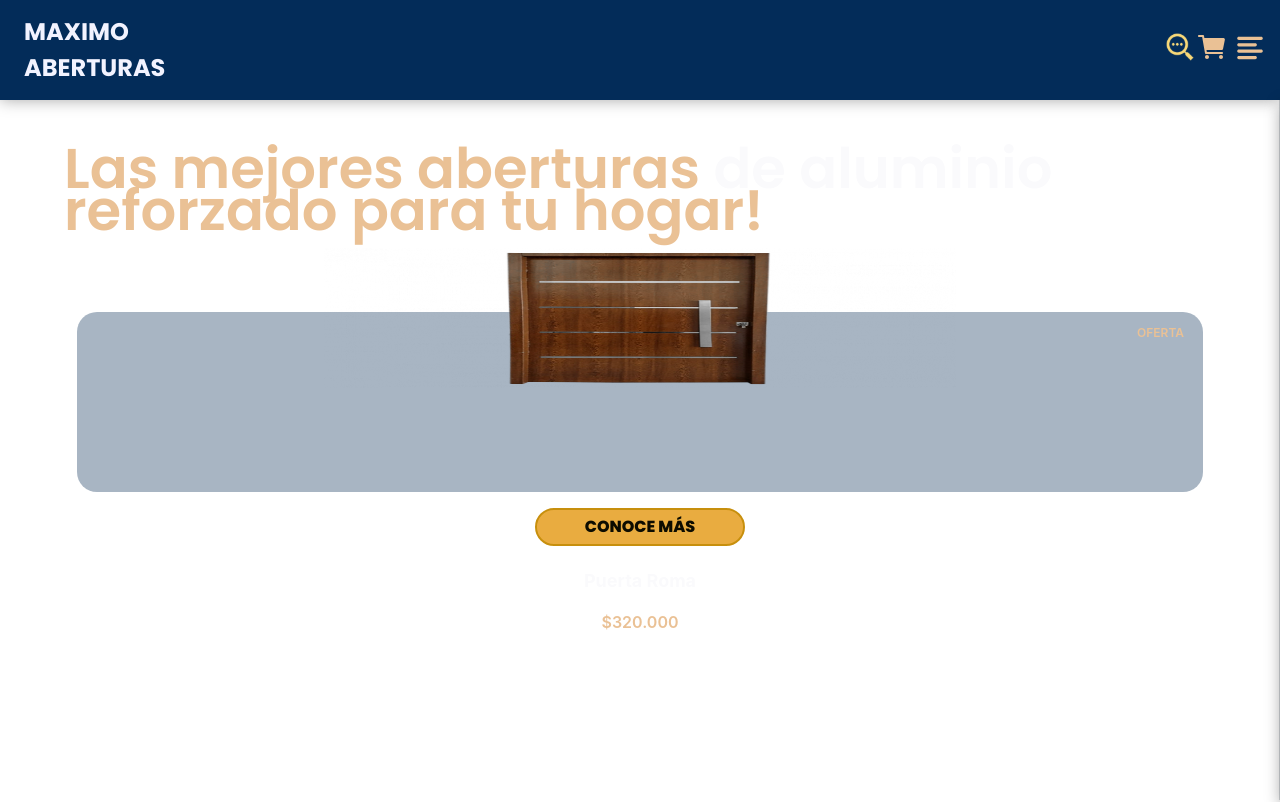
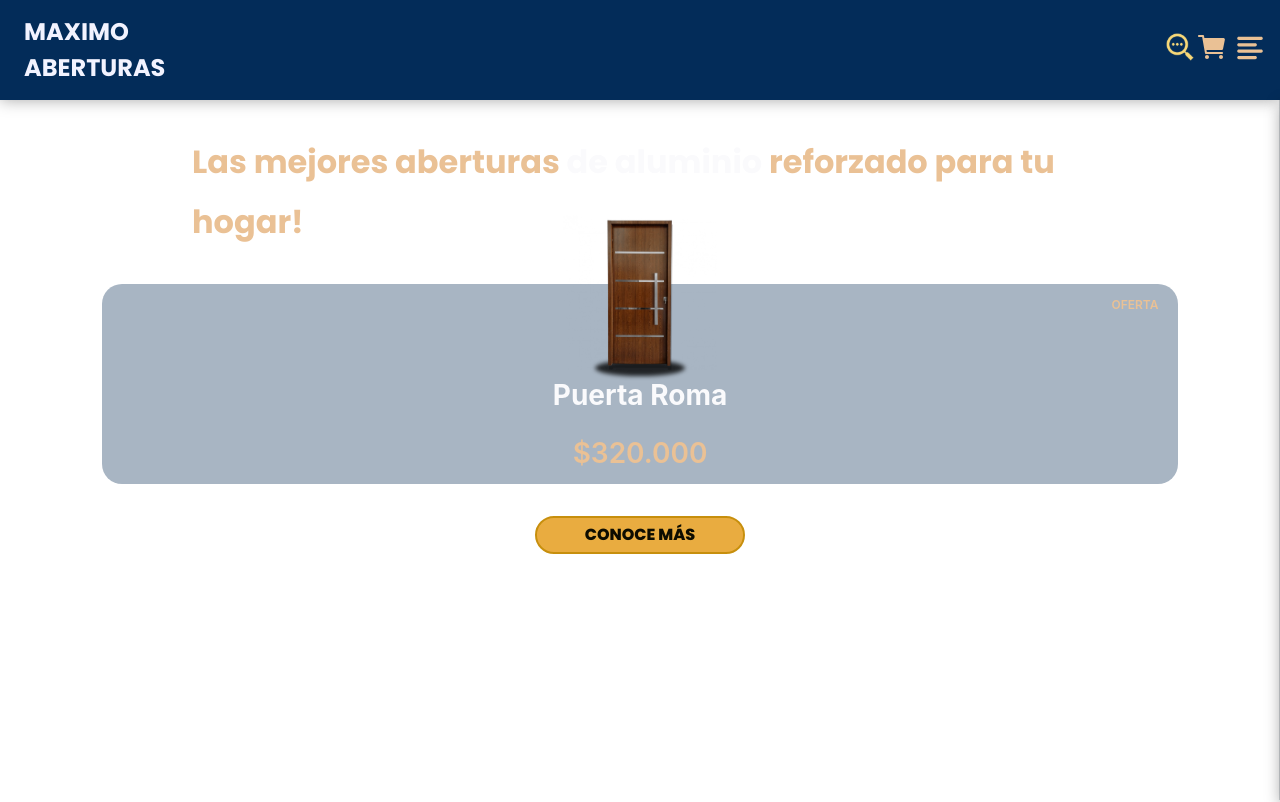
Before and after one commit to MaximoArielAranibe/maximo-aberturas-web, a React (Vite) app: page / in a window 1280 px wide. Shown: the top 802 px of the page. Built offline with nearby package versions, Linux system fonts and the light colour scheme.

Commit message:
guardado

```diff
--- a/src/components/Button.jsx
+++ b/src/components/Button.jsx
@@ -2,9 +2,9 @@ import React from 'react';
 import '../styles/button.scss'
 
 
-const Button = ({text, action, marginToTop}) => {
+const Button = ({text, action, marginToTop, className}) => {
   return (
-    <button className="btn-12" onClick={action} style={{marginTop:marginToTop}}>
+    <button className={`btn-12 ${className}`} onClick={action} style={{marginTop:marginToTop}}>
       <span>{text}</span>
     </button>
   )
--- a/src/components/Landing.jsx
+++ b/src/components/Landing.jsx
@@ -1,25 +1,30 @@
-import React from 'react'
-import '../styles/landing.scss'
-import Button from './Button'
-import productThumbnail from '../assets/images/puerta-roma.png'
+import React from 'react';
+import '../styles/landing.scss';
+import Button from './Button';
+import productThumbnail from '../assets/images/puerta-roma.png';
 
 const Landing = () => {
   return (
-    <section className='landing__container'>
-      <div className='landing'>
-      <h3 className='landing__title'><span>Las mejores aberturas</span> de aluminio <span>reforzado para tu hogar!</span></h3>
-      <div className="landing__card">
-        <div className="landing__card--wrapper">
-          <p className='landing__card--oferta'>OFERTA</p>
-          <img className='landing__card--thumbnail' src={productThumbnail} alt="puerta-nova-simil-madera" />
-          <h5 className='landing__card--name'>Puerta Roma</h5>
-          <p className='landing__card--price'>$320.000</p>
+    <section className="landing__container">
+      <div className="landing">
+        <h3 className="landing__title">
+          <span>Las mejores aberturas</span> de aluminio <span>reforzado para tu hogar!</span>
+        </h3>
+        <div className="landing__card">
+          <div className="landing__card--wrapper">
+            <p className="landing__card--oferta">OFERTA</p>
+            <div className="landing__card--thumbnail">
+              <img className="thumbnail" src={productThumbnail} alt="puerta-nova-simil-madera" />
+              <div className="shadow"></div>
+            </div>
+            <h5 className="landing__card--name">Puerta Roma</h5>
+            <p className="landing__card--price">$320.000</p>
+          </div>
         </div>
-      </div>
-      <Button text='Conoce más' action={() => document.getElementById('carousel').scrollIntoView({ behavior: 'smooth' })} marginToTop={"1rem"} />
+        <Button className="landing__button" text="Conoce más" action={() => document.getElementById('carousel').scrollIntoView({ behavior: 'smooth' })} marginToTop="1rem" />
       </div>
     </section>
   );
 };
 
-export default Landing
+export default Landing;
--- a/src/styles/landing.scss
+++ b/src/styles/landing.scss
@@ -5,37 +5,40 @@
   height: 100vh;
   background-size: cover;
   background-position: center;
+  position: absolute;
 
   .landing {
     height: 100%;
     width: 100%;
     display: flex;
-    flex-flow: column wrap;
+    flex-flow: column nowrap;
     align-items: center;
+    gap: 1rem;
 
     &__title {
       margin: 0;
       font-size: 25px;
-      padding: 2rem 35px;
-      font-weight: 900;
-      color: $neutral-100;
+      padding: 2rem 0 1rem;
+      color: #FAFAFC;
       text-align: left;
       font-family: "Poppins", "Noto Sans";
       font-weight: 600;
       line-height: 42px;
+      max-width: 256px;
+
       span {
         color: $primary-terra;
       }
     }
 
-    &__card{
+    &__card {
       width: 100%;
       display: flex;
       align-items: center;
       justify-content: center;
 
-      &--wrapper{
-        width: 88%;
+      &--wrapper {
+        width: 84%;
         border-radius: 20px;
         background-color: rgba(#536D88, 0.5);
         color: $neutral-100;
@@ -44,7 +47,7 @@
         margin-top: 32px;
       }
 
-      &--oferta{
+      &--oferta {
         font-size: 12px;
         color: $primary-terra;
         font-weight: 600;
@@ -52,34 +55,125 @@
         margin-right: 1.2rem;
       }
 
-      &--thumbnail{
+      &--thumbnail {
         width: 100%;
-        height: 140px;
-        position: absolute;
-        top: -64px;
-        left: 0;
+        display: flex;
+        align-items: center;
+        justify-content: center;
+
+        .thumbnail {
+          max-width: 100%;
+          height: 150px;
+          position: absolute;
+          top: -64px;
+          filter: drop-shadow(1px 4px rgba(black, 0.2));
+          z-index: 2;
+        }
+
+        .shadow {
+          position: absolute;
+          width: 90px;
+          height: 16px;
+          background-color: rgba($color: #000000, $alpha: 0.8);
+          filter: blur(2px);
+          border-radius: 50%;
+          transform: skew();
+          top: 76px;
+        }
       }
 
-      &--name{
+      &--name {
         font-size: 18px;
         margin-bottom: 0;
         font-weight: 700;
-        margin-top: 20%;
+        margin-top: 3.4rem;
       }
 
-      &--price{
+      &--price {
         color: $primary-terra;
         font-weight: 600;
-        font-style: 18px;
+        font-size: 18px;
       }
     }
   }
 
-  @include media-breakpoint-up(sm){
-    .landing{
-      &__title{
-        padding: 3rem 4rem;
-        font-size: 56px;
+  @media (min-width: 425px) {
+    .landing {
+      &__title {
+        margin: 0;
+        color: #FAFAFC;
+        text-align: left;
+        font-family: "Poppins", "Noto Sans";
+        font-weight: 700;
+        line-height: 42px;
+        max-width: 440px;
+        margin: 0 4rem;
+      }
+
+      &__card {
+        &--wrapper {
+          height: 200px;
+          margin-bottom: 1rem;
+        }
+
+        &--thumbnail {
+          .thumbnail {
+            height: 155px;
+            top: -69px;
+          }
+        }
+
+        &--name {
+          font-size: 20px;
+          margin-top: 4.5rem;
+        }
+      }
+    }
+  }
+
+  @include media-breakpoint-up(sm) {
+
+    .landing {
+      &__title {
+        font-size: 32px;
+        padding-bottom: 0;
+        margin-bottom: 3rem;
+      }
+
+      &__card {
+        &--name {
+          font-size: 24px;
+          margin-top: 3rem;
+        }
+
+        &--price {
+          font-size: 24px;
+          margin: 1rem;
+        }
+      }
+    }
+  }
+
+  @include media-breakpoint-up(md) {
+    .landing {
+      gap: 0;
+      &__title {
+        font-size: 32px;
+        line-height: 60px;
+        min-width: 70%;
+        margin-bottom: 0;
+      }
+
+      &__card {
+        &--name {
+          font-size: 28px;
+          margin-top: 3rem;
+        }
+
+        &--price {
+          font-size: 28px;
+          margin: 1rem;
+        }
       }
     }
   }
```
Also changed, not shown: src/components/icons/SvgMenu.jsx (+1 -1 lines).
